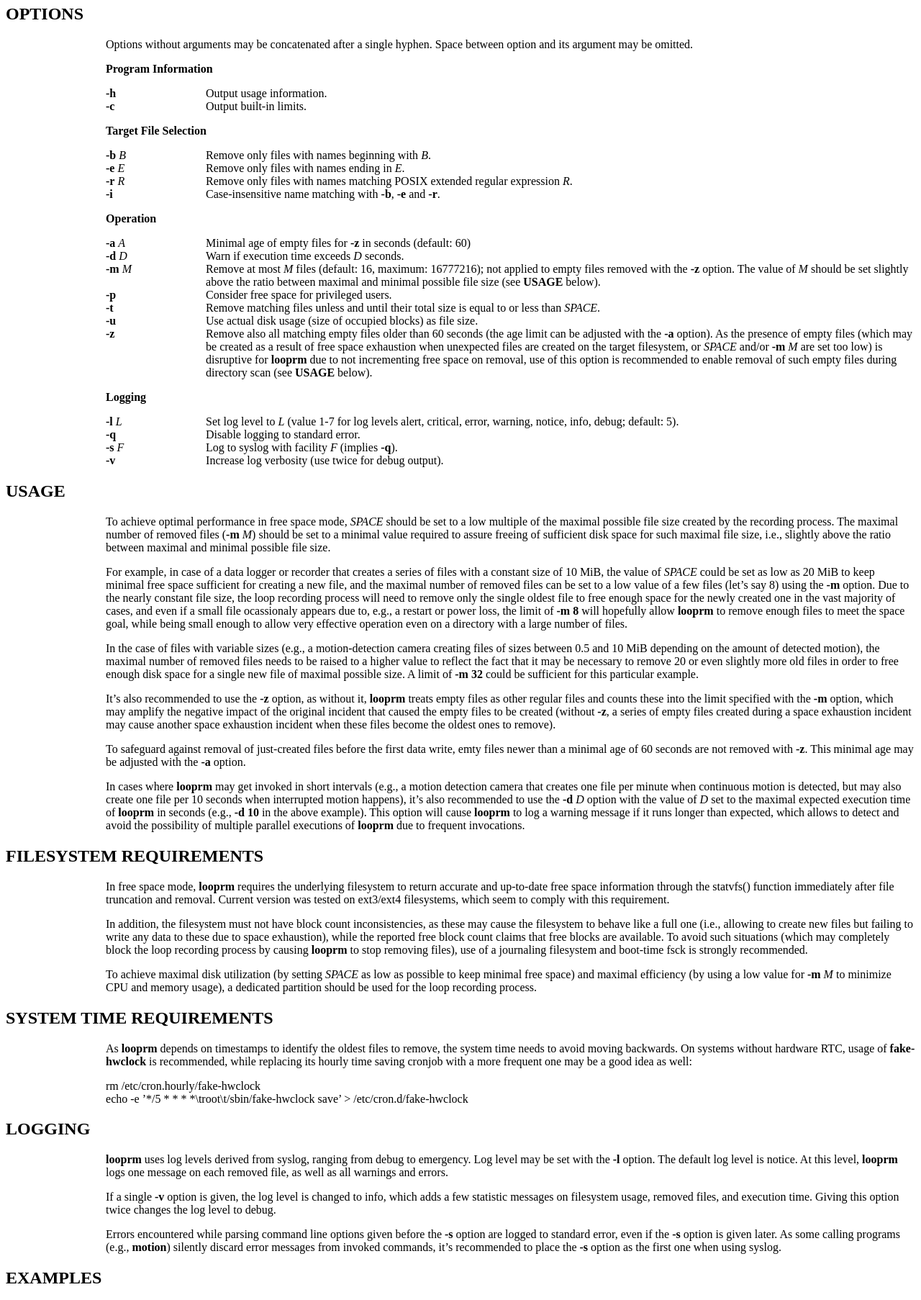
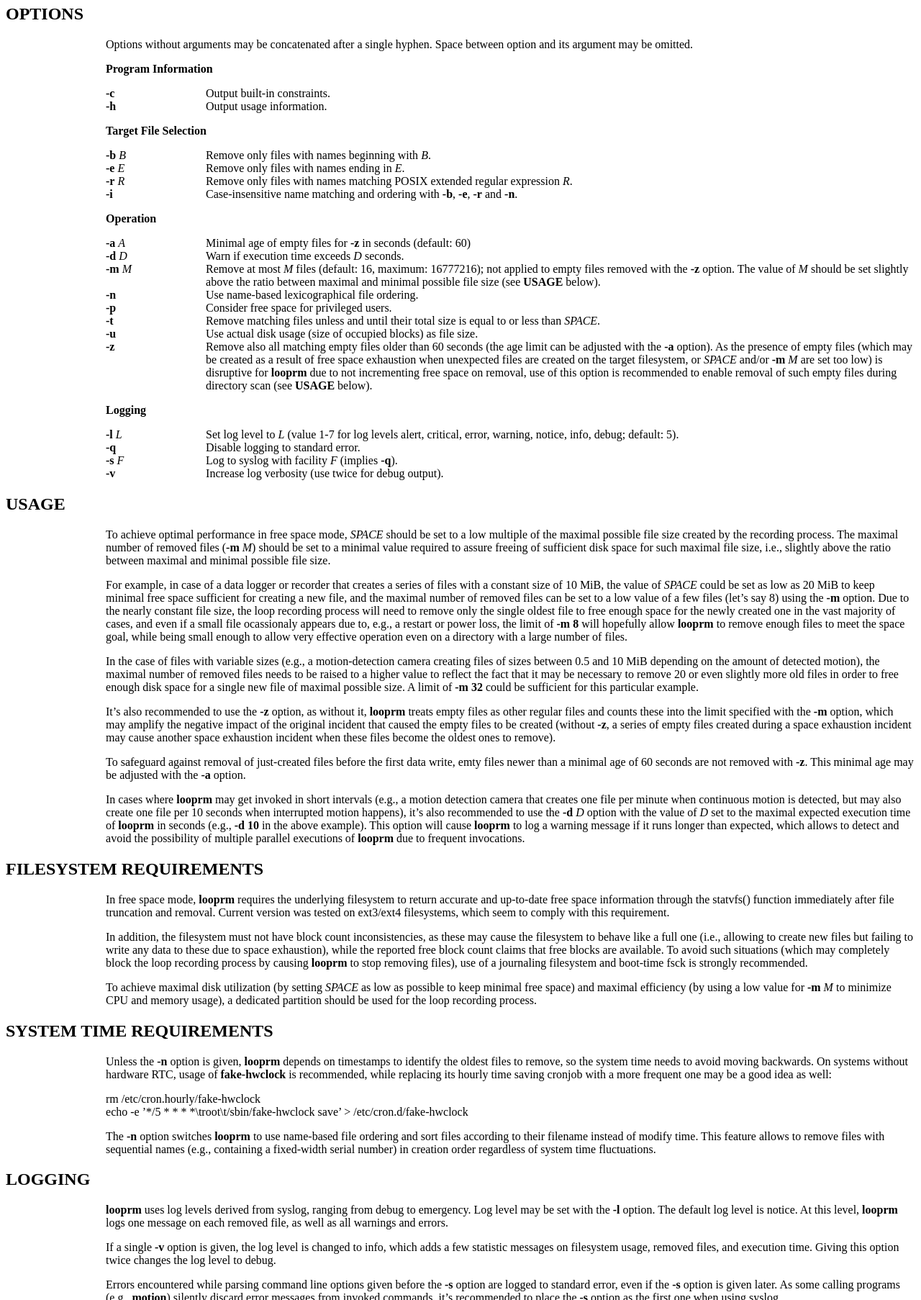
Before and after one commit to vicb3/looprm, a plain HTML site: page docs/index.html in a window 1280 px wide. Shown: the part 940-2746 px from the top of the page at 72% size. Drawn offline with Linux system fonts and the light colour scheme.

Commit message:
update manpage

```diff
--- a/docs/index.html
+++ b/docs/index.html
@@ -1,5 +1,5 @@
 <!-- Creator     : groff version 1.22.4 -->
-<!-- CreationDate: Wed Aug 27 21:36:59 2025 -->
+<!-- CreationDate: Wed Sep  3 09:28:40 2025 -->
 <!DOCTYPE html PUBLIC "-//W3C//DTD HTML 4.01 Transitional//EN"
 "http://www.w3.org/TR/html4/loose.dtd">
 <html>
@@ -152,26 +152,26 @@ Information</b></p>
 <td width="3%">
 
 
-<p style="margin-top: 1em"><b>-h</b></p></td>
+<p style="margin-top: 1em"><b>-c</b></p></td>
 <td width="8%"></td>
-<td width="38%">
+<td width="43%">
 
 
-<p style="margin-top: 1em">Output usage information.</p></td>
-<td width="40%">
+<p style="margin-top: 1em">Output built-in constraints.</p></td>
+<td width="35%">
 </td></tr>
 <tr valign="top" align="left">
 <td width="11%"></td>
 <td width="3%">
 
 
-<p><b>-c</b></p></td>
+<p><b>-h</b></p></td>
 <td width="8%"></td>
-<td width="38%">
+<td width="43%">
 
 
-<p>Output built-in limits.</p></td>
-<td width="40%">
+<p>Output usage information.</p></td>
+<td width="35%">
 </td></tr>
 </table>
 
@@ -225,8 +225,8 @@ regular expression <i>R</i>.</p></td></tr>
 <td width="78%">
 
 
-<p>Case-insensitive name matching with <b>-b</b>, <b>-e</b>
-and <b>-r</b>.</p></td></tr>
+<p>Case-insensitive name matching and ordering with
+<b>-b</b>, <b>-e</b>, <b>-r</b> and <b>-n</b>.</p></td></tr>
 </table>
 
 
@@ -272,6 +272,17 @@ and <b>-r</b>.</p></td></tr>
 <b>-z</b> option. The value of <i>M</i> should be set
 slightly above the ratio between maximal and minimal
 possible file size (see <b>USAGE</b> below).</p></td></tr>
+<tr valign="top" align="left">
+<td width="11%"></td>
+<td width="6%">
+
+
+<p><b>-n</b></p></td>
+<td width="5%"></td>
+<td width="78%">
+
+
+<p>Use name-based lexicographical file ordering.</p></td></tr>
 <tr valign="top" align="left">
 <td width="11%"></td>
 <td width="6%">
@@ -492,18 +503,26 @@ the loop recording process.</p>
 </h2>
 
 
-<p style="margin-left:11%; margin-top: 1em">As
-<b>looprm</b> depends on timestamps to identify the oldest
-files to remove, the system time needs to avoid moving
-backwards. On systems without hardware RTC, usage of
-<b>fake-hwclock</b> is recommended, while replacing its
-hourly time saving cronjob with a more frequent one may be a
-good idea as well:</p>
+<p style="margin-left:11%; margin-top: 1em">Unless the
+<b>-n</b> option is given, <b>looprm</b> depends on
+timestamps to identify the oldest files to remove, so the
+system time needs to avoid moving backwards. On systems
+without hardware RTC, usage of <b>fake-hwclock</b> is
+recommended, while replacing its hourly time saving cronjob
+with a more frequent one may be a good idea as well:</p>
 
 <p style="margin-left:11%; margin-top: 1em">rm
 /etc/cron.hourly/fake-hwclock <br>
 echo -e &rsquo;*/5 * * * *\troot\t/sbin/fake-hwclock
 save&rsquo; &gt; /etc/cron.d/fake-hwclock</p>
+
+<p style="margin-left:11%; margin-top: 1em">The <b>-n</b>
+option switches <b>looprm</b> to use name-based file
+ordering and sort files according to their filename instead
+of modify time. This feature allows to remove files with
+sequential names (e.g., containing a fixed-width serial
+number) in creation order regardless of system time
+fluctuations.</p>
 
 <h2>LOGGING
 <a name="LOGGING"></a>
```
Also changed, not shown: 1 other file.
